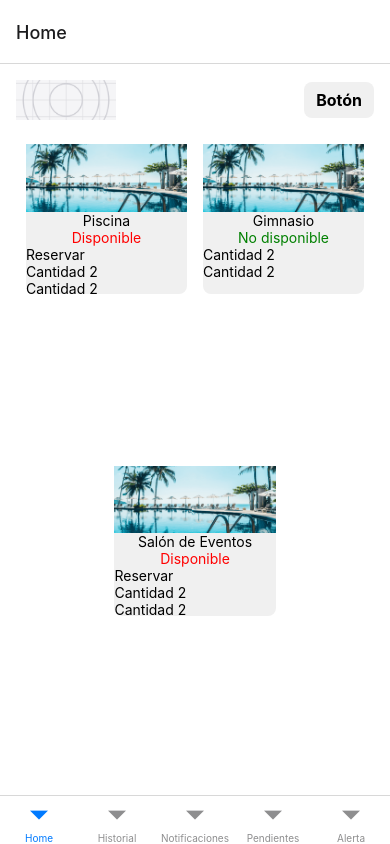
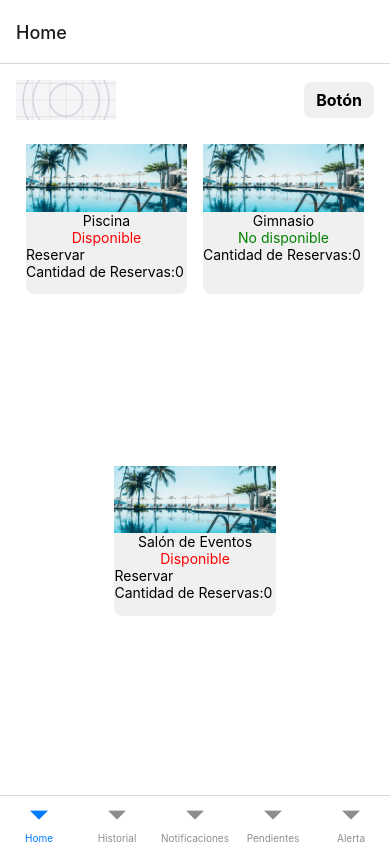
Before and after one commit to Damian-16/challengeFrontEndCaseFos, a React Native app: screen /Home in a window 390 px wide. Built offline with nearby package versions, Linux system fonts and the light colour scheme.

Commit message:
add zustand and webdeps andlogic to reservation

```diff
--- a/package.json
+++ b/package.json
@@ -9,6 +9,7 @@
     "web": "expo start --web"
   },
   "dependencies": {
+    "@expo/webpack-config": "^18.1.2",
     "@react-native-community/datetimepicker": "7.2.0",
     "@react-native-community/masked-view": "^0.1.11",
     "@react-navigation/bottom-tabs": "^6.5.8",
@@ -16,6 +17,7 @@
     "expo": "~49.0.7",
     "expo-status-bar": "~1.6.0",
     "react": "18.2.0",
+    "react-dom": "18.2.0",
     "react-native": "0.72.3",
     "react-native-date-picker": "^4.2.14",
     "react-native-datepicker": "^1.7.2",
@@ -23,7 +25,9 @@
     "react-native-modal-datetime-picker": "^17.1.0",
     "react-native-reanimated": "~3.3.0",
     "react-native-safe-area-context": "4.6.3",
-    "react-native-screens": "~3.22.0"
+    "react-native-screens": "~3.22.0",
+    "react-native-web": "~0.19.6",
+    "zustand": "^4.4.1"
   },
   "devDependencies": {
     "@babel/core": "^7.20.0"
--- a/src/components/Card.js
+++ b/src/components/Card.js
@@ -1,27 +1,27 @@
 import React, { useState } from "react";
-import { View, Text, Image, StyleSheet } from "react-native";
+import { View, Text, Image, StyleSheet, Alert } from "react-native";
 import { styles } from "../../assets/styles/appStyles";
 import { TouchableOpacity } from "react-native";
-import { Modal } from "react-native";
 import ReservationModal from "./ReservationModal";
-import ReservationsList from "./ReservationList";
-import { reservationsData } from "../constants/data";
+import useStore from "../zustand/store";
 
-const Card = ({ image, title, availability,dateTime }) => {
+const Card = ({ image, title, availability, reservation }) => {
   const avaiable = availability === "Disponible";
-  const [isReserved, setReserved] = useState(false);
   const [modalVisible, setModalVisible] = useState(false);
   const [selectedDate, setSelectedDate] = useState();
-
+  const confirmReservation = useStore((state) => state.confirmReservation);
 
   const handleReserve = () => {
     setModalVisible(true);
   };
 
-  const handleConfirmReservation = () => {
+  const handleConfirmReservation = (newReservation) => {
+    confirmReservation(newReservation); // Agrega la reserva al estado
 
-    setReserved(true);
     setModalVisible(false);
+    Alert.alert("Reservado", "El lugar ha sido Reservado con éxito", [
+      { text: "OK", onPress: () => console.log("OK Pressed") },
+    ]);
   };
 
   const handleCancel = () => {
@@ -47,15 +47,21 @@ const Card = ({ image, title, availability,dateTime }) => {
           <Text style={styles.reserveButtonText}>Reservar</Text>
         </TouchableOpacity>
       )}
-      <ReservationsList data={reservationsData} />
+      <Text>Cantidad de Reservas:{reservation.length}</Text>
       <ReservationModal
         visible={modalVisible}
         selectedDate={selectedDate}
         setSelectedDate={setSelectedDate}
-        onConfirm={handleConfirmReservation}
+        onConfirm={(date) =>
+          handleConfirmReservation({
+            name: "nombre",
+            apartment: "apartamento123",
+            title: title,
+            date: date,
+          })
+        }
         onCancel={handleCancel}
       />
-
     </View>
   );
 };
--- a/src/components/ReservationList.js
+++ /dev/null
@@ -1,24 +0,0 @@
-import React from 'react';
-import { FlatList, View, Text } from 'react-native';
-
-const ReservationsList = ({ data }) => {
-  const renderItem = () => (
-    <View>
-        <Text>Cantidad {data.length}</Text>
-      {/* <Text>Apartamento: {item.apartment}</Text>
-      <Text>Lugar: {item.title}</Text>
-      <Text>Fecha: {item.date.toLocaleString()}</Text>
-      <Text>Estado: {item.status}</Text> */}
-    </View>
-  );
-
-  return (
-    <FlatList
-      data={data}
-      renderItem={renderItem}
-      keyExtractor={(item, index) => index.toString()} // Usar un índice como clave
-    />
-  );
-};
-
-export default ReservationsList;
--- a/src/components/ReservationModal.js
+++ b/src/components/ReservationModal.js
@@ -2,7 +2,7 @@ import React, { useState } from 'react';
 import { View, Text, Modal, Button } from 'react-native';
 import DateTimePickerModal from "react-native-modal-datetime-picker";
 
-const ReservationModal = ({ visible, selectedDate, setSelectedDate, onConfirm, onCancel }) => {
+const ReservationModal = ({ visible, selectedDate, setSelectedDate, onConfirm, onCancel}) => {
   const [showDateTimePicker, setShowDateTimePicker] = useState(false);
   const [isDatePickerVisible, setDatePickerVisibility] = useState(false);
   const [dateSelected, setDateSelected] = useState(!!selectedDate);
@@ -38,7 +38,8 @@ const ReservationModal = ({ visible, selectedDate, setSelectedDate, onConfirm, o
     setDateSelected(false);
   };
   const createReservation = ()=>{
-
+    console.log({dateSelected})
+     onConfirm(dateSelected)
   }
   return (
     <Modal visible={visible} animationType="slide">
--- a/src/constants/data.js
+++ b/src/constants/data.js
@@ -4,19 +4,20 @@ export const facilitiesData = [
       title: 'Piscina',
       availability: 'Disponible',
       image: require('../../assets/pool.png'),
-      dateTime:null
+      reservation:[],
+
     },
     {
       title: 'Gimnasio',
       availability: 'No disponible',
       image: require('../../assets/pool.png'),
-      dateTime:null
+      reservation:[]
     },
     {
       title: 'Salón de Eventos',
       availability: 'Disponible',
       image: require('../../assets/pool.png'),
-      dateTime:null
+      reservation:[]
     },
 
   ];
@@ -27,15 +28,13 @@ export const facilitiesData = [
       name:'emilio',
       apartment: 'Apartamento 101',
       title: 'Piscina',
-      date: new Date(),
-      // status: 'Confirmada',
+      dateTime:null,
     },
     {
       name:'Ravena',
       apartment: 'Apartamento 102',
       title: 'Gimnasio',
-      date: new Date(),
-      // status: 'Pendiente',
-    },
-    // ... Otras reservas
+      dateTime:null,
+      },
+
   ];
--- a/src/screens/HomeScreen.js
+++ b/src/screens/HomeScreen.js
@@ -1,11 +1,19 @@
-import React from "react";
-import { View, Text, TouchableOpacity, Image, StyleSheet } from "react-native";
+import React, { useEffect } from "react";
+import { View, Text, TouchableOpacity, Image } from "react-native";
 import Card from "../components/Card";
 import { styles } from "../../assets/styles/appStyles";
 import { ScrollView } from "react-native";
-import {facilitiesData} from "../constants/data";
+import useStore from "../zustand/store";
+import { facilitiesData } from "../constants/data";
+
 
 const HomeScreen = () => {
+  const facilities = useStore((state) => state.facilities);
+
+  useEffect(() => {
+    useStore.setState({ facilities: facilitiesData });
+  }, []);
+
   return (
     <View style={styles.container}>
       <View style={styles.header}>
@@ -15,14 +23,15 @@ const HomeScreen = () => {
         </TouchableOpacity>
       </View>
       <ScrollView contentContainerStyle={styles.cardsContainer}>
-      {facilitiesData.map((facility, index) => (
-        <Card
-          key={index}
-          title={facility.title}
-          availability={facility.availability}
-          image={facility.image}
-          dateTime={facility.dateTime}
-        />))}
+        {facilities.map((facility, index) => (
+          <Card
+            key={index}
+            title={facility.title}
+            availability={facility.availability}
+            image={facility.image}
+            reservation={facility.reservation}
+          />
+        ))}
       </ScrollView>
     </View>
   );
--- /dev/null
+++ b/src/zustand/store.js
@@ -0,0 +1,43 @@
+import {create} from 'zustand';
+
+const useStore = create((set,get) => ({
+  facilities: [],
+  reservations: [],
+  setFacilities: (newFacilities) => set({ facilities: newFacilities }),
+  setReservations: (newReservations) => set({ reservations: newReservations }),
+//   confirmReservation: function (newReservation) {
+//     console.log({newReservation})
+//     const apartment = get().reservations
+//     const index = apartment.findIndex(function (item) {
+//         return item.name === newReservation.name
+//     })
+//     if(index > -1){
+//         apartment[index] = apartment[index]
+//         set((state) => ({
+
+//             reservations: [...state.reservations, newReservation],
+//           }));
+//     }
+
+//   },
+
+confirmReservation:function (newReservation) {
+    const updatedFacilities = get().facilities.map((facility) => {
+      if (facility.title === newReservation.title) {
+        return {
+          ...facility,
+          reservation: [...facility.reservation, newReservation],
+        };
+      } else {
+        return facility;
+      }
+    });
+
+    set((state) => ({
+      facilities: updatedFacilities,
+      reservations: [...state.reservations, newReservation],
+    }));
+  },
+}));
+
+export default useStore;
```
Also changed, not shown: 1 other file (tests, documents, lock files or other folders).
